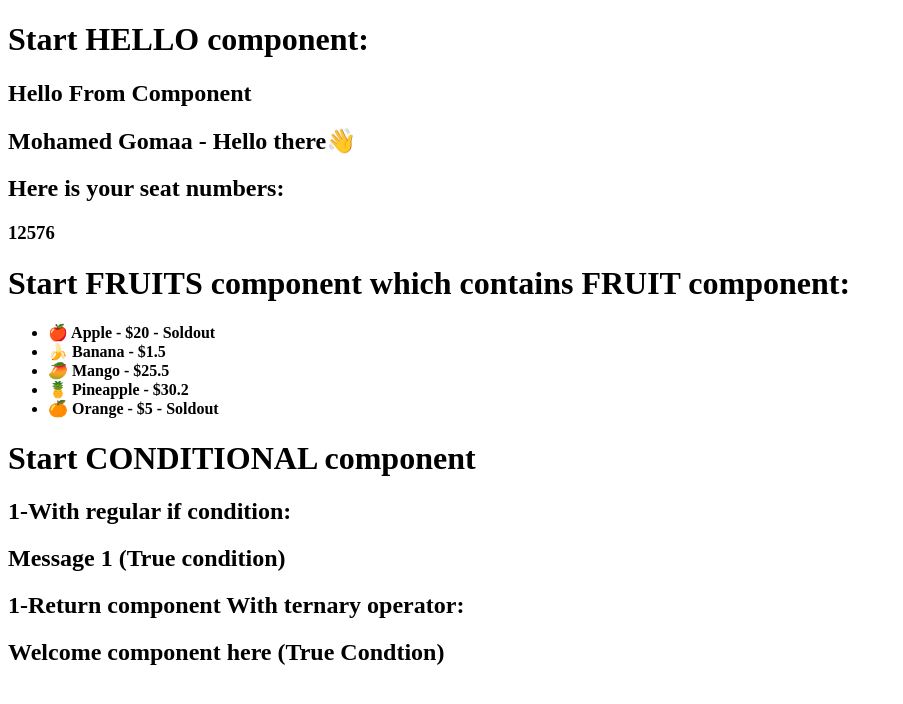
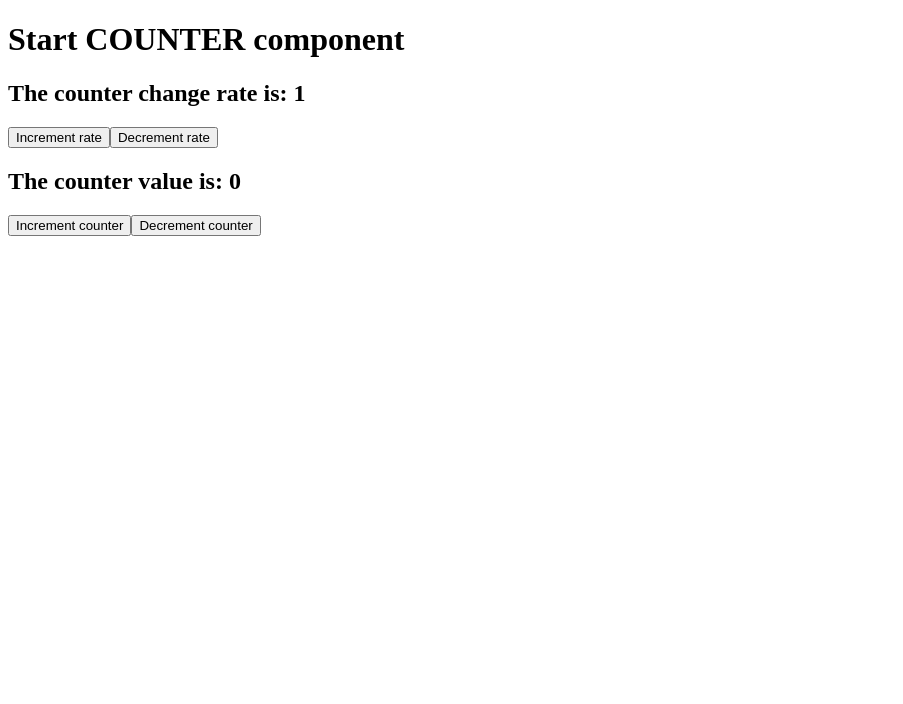
Before and after one commit to moh-gomaa/react-starter, a React (Vite) app: page / in a window 1280 px wide. Shown: the top 704 px of the page, without its empty margins (0-903 px from the left). Built offline with nearby package versions, Linux system fonts and the light colour scheme.

Commit message:
-Start using the state variables.
-Implement a simple counter component which can increment and decrement the counter with specific rate.
-Just comment the previous components calling to make code more simple and precise.

```diff
--- a/src/App.jsx
+++ b/src/App.jsx
@@ -1,6 +1,4 @@
-import { Fruits } from "./components/Fruits";
-import Hello from "./components/Hello";
-import ConditionalComponent from "./components/conditional/ConditionalComponent";
+import Counter from "./Counter";
 
 function App() {
   const person = {
@@ -11,9 +9,10 @@ function App() {
   };
   return (
     <div className="App">
-      <Hello person={person} />
+      {/* <Hello person={person} />
       <Fruits />
-      <ConditionalComponent />
+      <ConditionalComponent /> */}
+      <Counter />
     </div>
   );
 }
--- /dev/null
+++ b/src/Counter.jsx
@@ -0,0 +1,35 @@
+import { useState } from "react";
+
+export default function Counter() {
+  const [count, setCount] = useState(0);
+  const [counterRate, setCounterRate] = useState(1);
+
+  function incrementCounterRate() {
+    setCounterRate(counterRate + 1);
+  }
+
+  function decrementCounterRate() {
+    setCounterRate(counterRate - 1);
+  }
+
+  function incrementCounter() {
+    setCount(count + counterRate);
+  }
+
+  function decrementCounter() {
+    setCount(count - counterRate);
+  }
+
+  return (
+    <div>
+      <h1>Start COUNTER component</h1>
+      <h2>The counter change rate is: {counterRate}</h2>
+      <button onClick={incrementCounterRate}>Increment rate</button>
+      <button onClick={decrementCounterRate}>Decrement rate</button>
+
+      <h2>The counter value is: {count}</h2>
+      <button onClick={incrementCounter}>Increment counter</button>
+      <button onClick={decrementCounter}>Decrement counter</button>
+    </div>
+  );
+}
```
